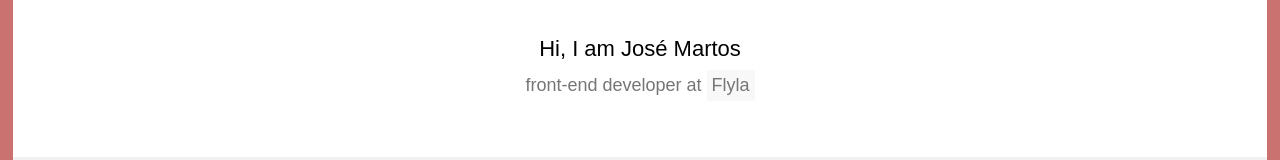
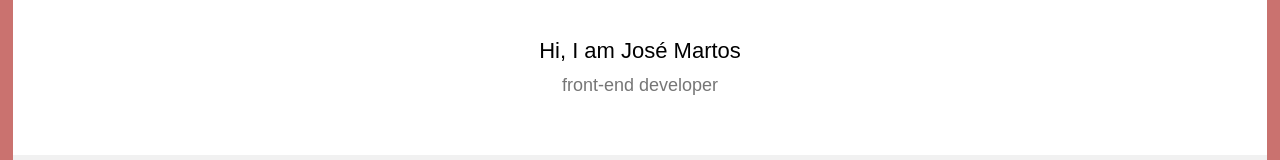
Before and after one commit to josemartos/reactwebsite, a Next.js app: page / in a window 1280 px wide. Shown: the part 197-357 px from the top of the page. Built offline with nearby package versions, Linux system fonts and the light colour scheme; a web font is replaced by a local one.

Commit message:
Update position

```diff
--- a/pages/index.tsx
+++ b/pages/index.tsx
@@ -8,12 +8,7 @@ const HomePage: NextPage = () => (
     </Head>
     <div className="home-info">
       <h1 className="home-title">Hi, I am Jos&eacute; Martos</h1>
-      <div className="home-position">
-        front-end developer at{' '}
-        <a href="https://www.flyla.com/" title="Visit Flyla's website">
-          Flyla
-        </a>
-      </div>
+      <div className="home-position">front-end developer</div>
     </div>
 
     <nav className="home-nav">
```
Also changed, not shown: 1 other file (tests, documents, lock files or other folders).
